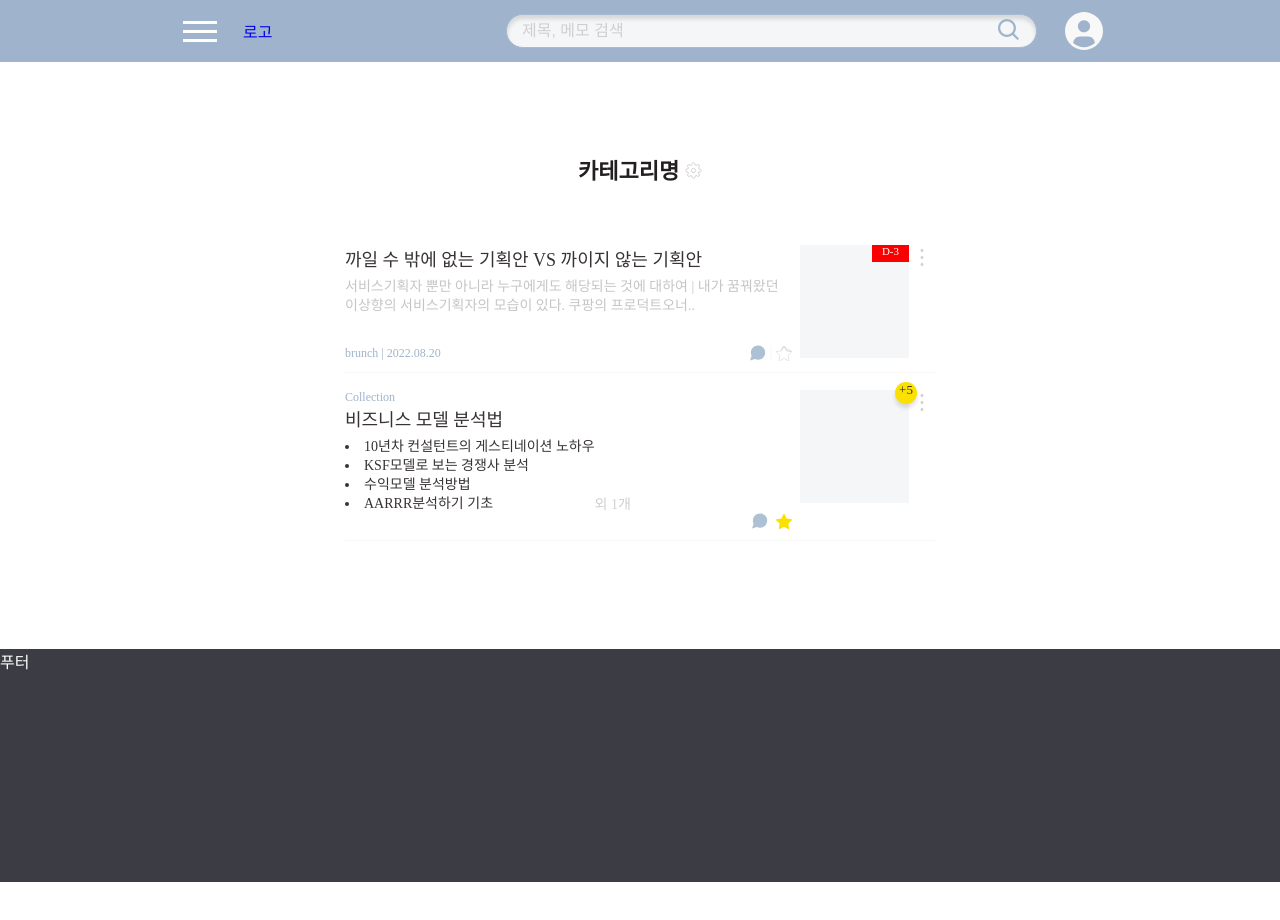
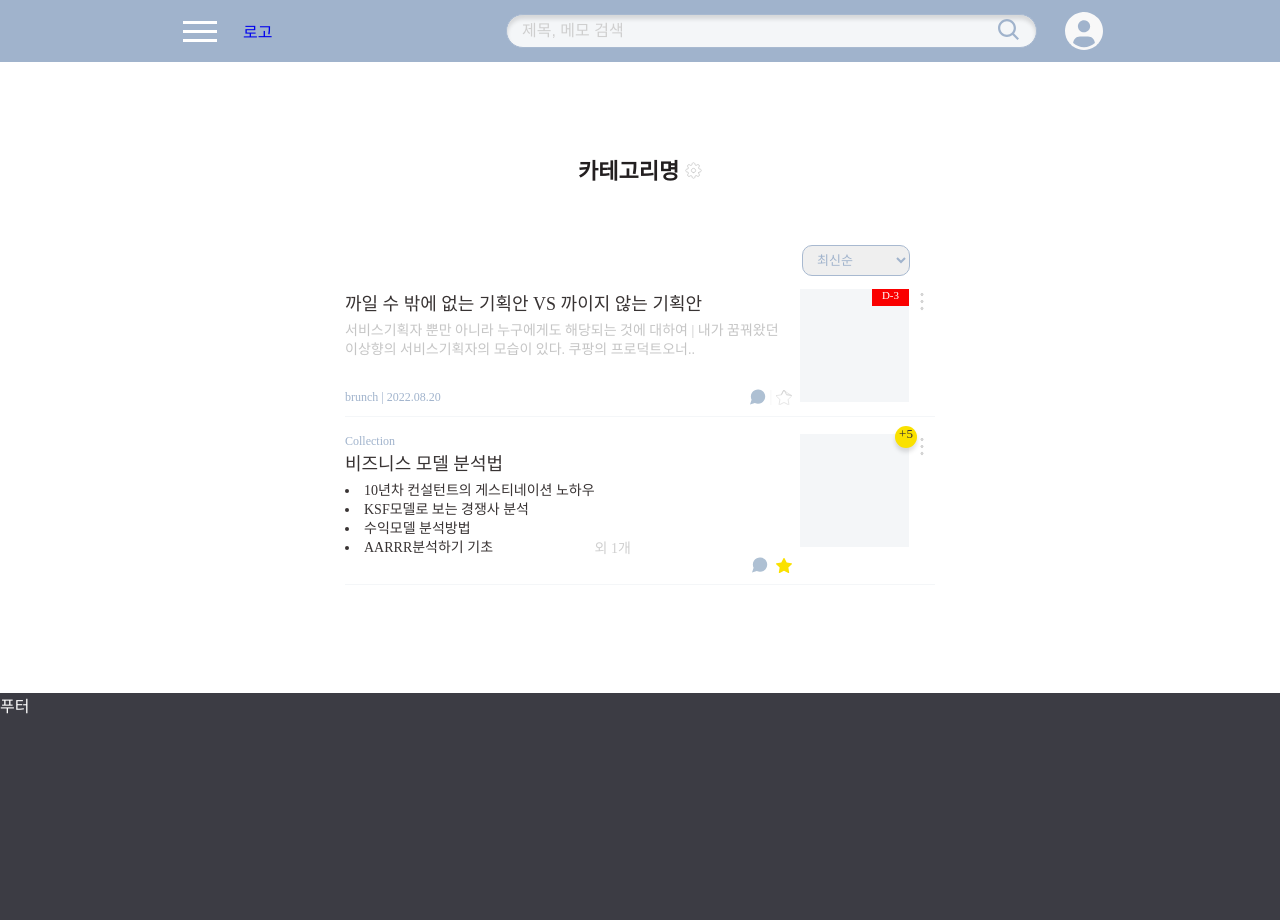
Before and after one commit to Quickchive/Quickchive-frontend, a Vue app: page /category in a window 1280 px wide. Shown: the top 920 px of the page. Before the commit the page ends 882 px from the top, so only its background shows below. Built offline with nearby package versions, Linux system fonts and the light colour scheme; a web font is replaced by a local one.

Commit message:
[feat] 카테고리 - 필터 UI 구현

```diff
--- a/src/assets/scss/components/category.scss
+++ b/src/assets/scss/components/category.scss
@@ -8,6 +8,19 @@
   .page-header {
     img {
       margin-left: 5.7px;
+    }
+  }
+  // 카테고리 필터
+  .category__select-wrapper {
+    width: 100%;
+    @include layout(row, center, flex-end);
+    margin-bottom: 13px;
+    box-sizing: border-box;
+    padding-right: 25px;
+    select {
+      width: 108px;
+      height: 31px;
+      @include font(13px, 400, $color-primary);
     }
   }
 }
--- a/src/views/CategoryView.vue
+++ b/src/views/CategoryView.vue
@@ -2,6 +2,13 @@
   <div class="category-view">
     <h1 class="page-header">{{ category.name }}<img :src="setting" /></h1>
     <div>
+      <div class="category__select-wrapper">
+        <select v-model="categoryFilter">
+          <option value="latest">최신순</option>
+          <option value="favoirtes">즐겨찾기순</option>
+          <option value="expiry">읽을기한순</option>
+        </select>
+      </div>
       <contents-component :contentsData="contentsData"></contents-component>
       <collection-component
         :collectionData="collectionData"
@@ -19,6 +26,7 @@ export default {
   components: { ContentsComponent, CollectionComponent },
   data() {
     return {
+      categoryFilter: "latest",
       setting,
       // 더미 데이터
       category: {
```
